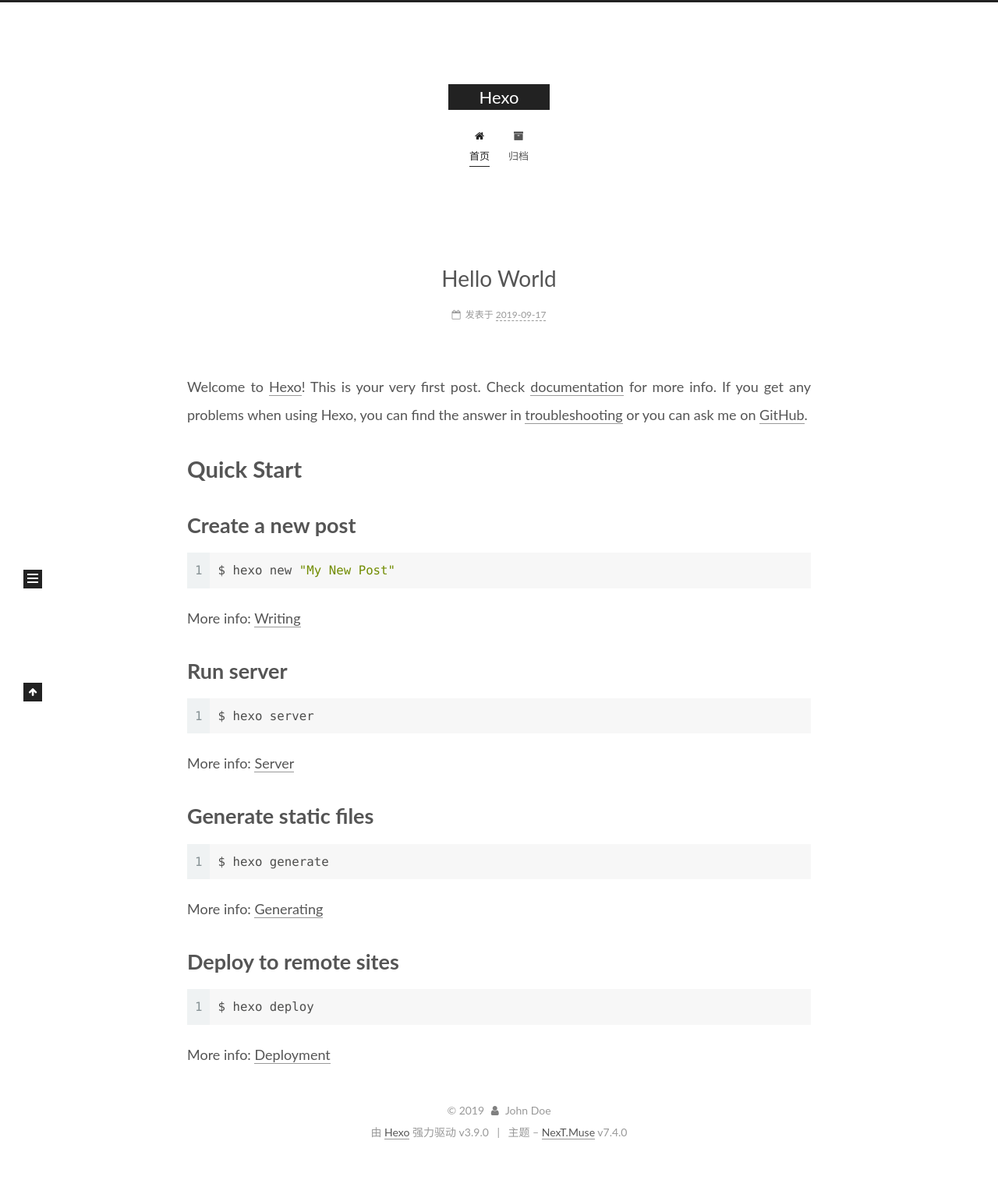
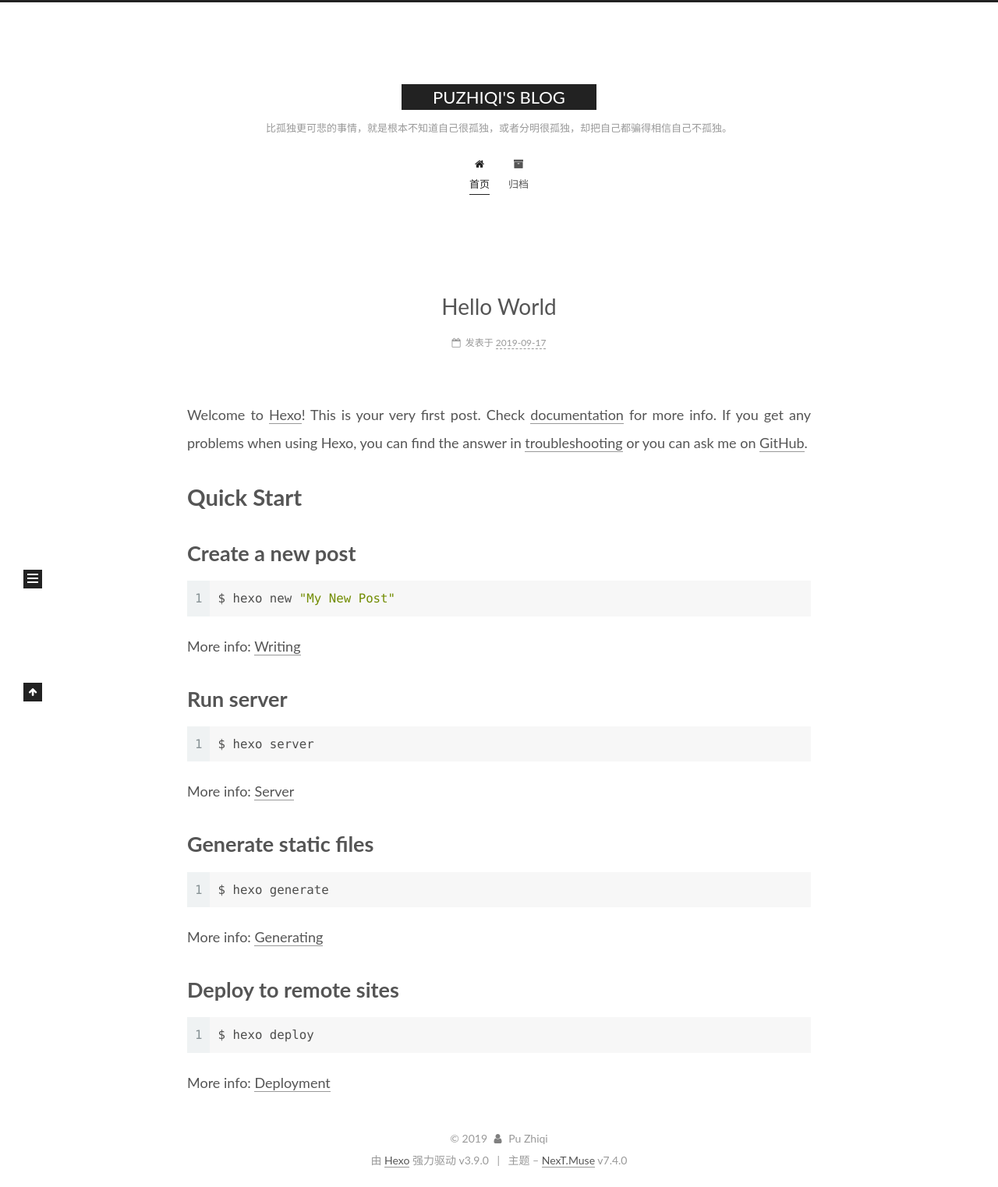
Before and after one commit to puzhiqi/puzhiqi.github.io, a plain HTML site: page index.html in a window 1280 px wide. Shown: the whole page at 78% size. Before the commit the page ends 1487 px from the top, so only its background shows below. Drawn offline with Linux system fonts and the light colour scheme.

Commit message:
Site updated: 2019-09-18 20:05:43

```diff
--- a/index.html
+++ b/index.html
@@ -56,12 +56,12 @@
 </script>
 
   <meta property="og:type" content="website">
-<meta property="og:title" content="Hexo">
+<meta property="og:title" content="PUZHIQI&#39;S BLOG">
 <meta property="og:url" content="http://yoursite.com/index.html">
-<meta property="og:site_name" content="Hexo">
+<meta property="og:site_name" content="PUZHIQI&#39;S BLOG">
 <meta property="og:locale" content="zh-CN">
 <meta name="twitter:card" content="summary">
-<meta name="twitter:title" content="Hexo">
+<meta name="twitter:title" content="PUZHIQI&#39;S BLOG">
   <link rel="canonical" href="http://yoursite.com/">
 
 
@@ -76,7 +76,7 @@
   };
 </script>
 
-  <title>Hexo</title>
+  <title>PUZHIQI'S BLOG</title>
 
 
 
@@ -123,10 +123,12 @@
     <div>
       <a href="/" class="brand" rel="start">
         <span class="logo-line-before"><i></i></span>
-        <span class="site-title">Hexo</span>
+        <span class="site-title">PUZHIQI'S BLOG</span>
         <span class="logo-line-after"><i></i></span>
       </a>
     </div>
+        <p class="site-subtitle">比孤独更可悲的事情，就是根本不知道自己很孤独，或者分明很孤独，却把自己都骗得相信自己不孤独。</p>
+
   </div>
 
   <div class="site-nav-toggle">
@@ -193,13 +195,13 @@
     <link itemprop="mainEntityOfPage" href="http://yoursite.com/2019/09/17/hello-world/">
 
     <span hidden itemprop="author" itemscope itemtype="http://schema.org/Person">
-      <meta itemprop="name" content="John Doe">
+      <meta itemprop="name" content="Pu Zhiqi">
       <meta itemprop="description" content="">
       <meta itemprop="image" content="/uploads/avatar.jpg">
     </span>
 
     <span hidden itemprop="publisher" itemscope itemtype="http://schema.org/Organization">
-      <meta itemprop="name" content="Hexo">
+      <meta itemprop="name" content="PUZHIQI'S BLOG">
     </span>
       <header class="post-header">
         <h1 class="post-title" itemprop="name headline">
@@ -306,8 +308,8 @@
         <div class="site-author motion-element" itemprop="author" itemscope itemtype="http://schema.org/Person">
     <img class="site-author-image" itemprop="image"
       src="/uploads/avatar.jpg"
-      alt="John Doe">
-  <p class="site-author-name" itemprop="name">John Doe</p>
+      alt="Pu Zhiqi">
+  <p class="site-author-name" itemprop="name">Pu Zhiqi</p>
   <div class="site-description" itemprop="description"></div>
 </div>
   <nav class="site-state motion-element">
@@ -340,7 +342,7 @@
   <span class="with-love" id="animate">
     <i class="fa fa-user"></i>
   </span>
-  <span class="author" itemprop="copyrightHolder">John Doe</span>
+  <span class="author" itemprop="copyrightHolder">Pu Zhiqi</span>
 </div>
   <div class="powered-by">由 <a href="https://hexo.io" class="theme-link" rel="noopener" target="_blank">Hexo</a> 强力驱动 v3.9.0</div>
   <span class="post-meta-divider">|</span>
```
Also changed, not shown: 2019/09/17/hello-world/index.html (+10 -8 lines), archives/2019/09/index.html (+10 -8 lines), archives/2019/index.html (+10 -8 lines), archives/index.html (+10 -8 lines).
